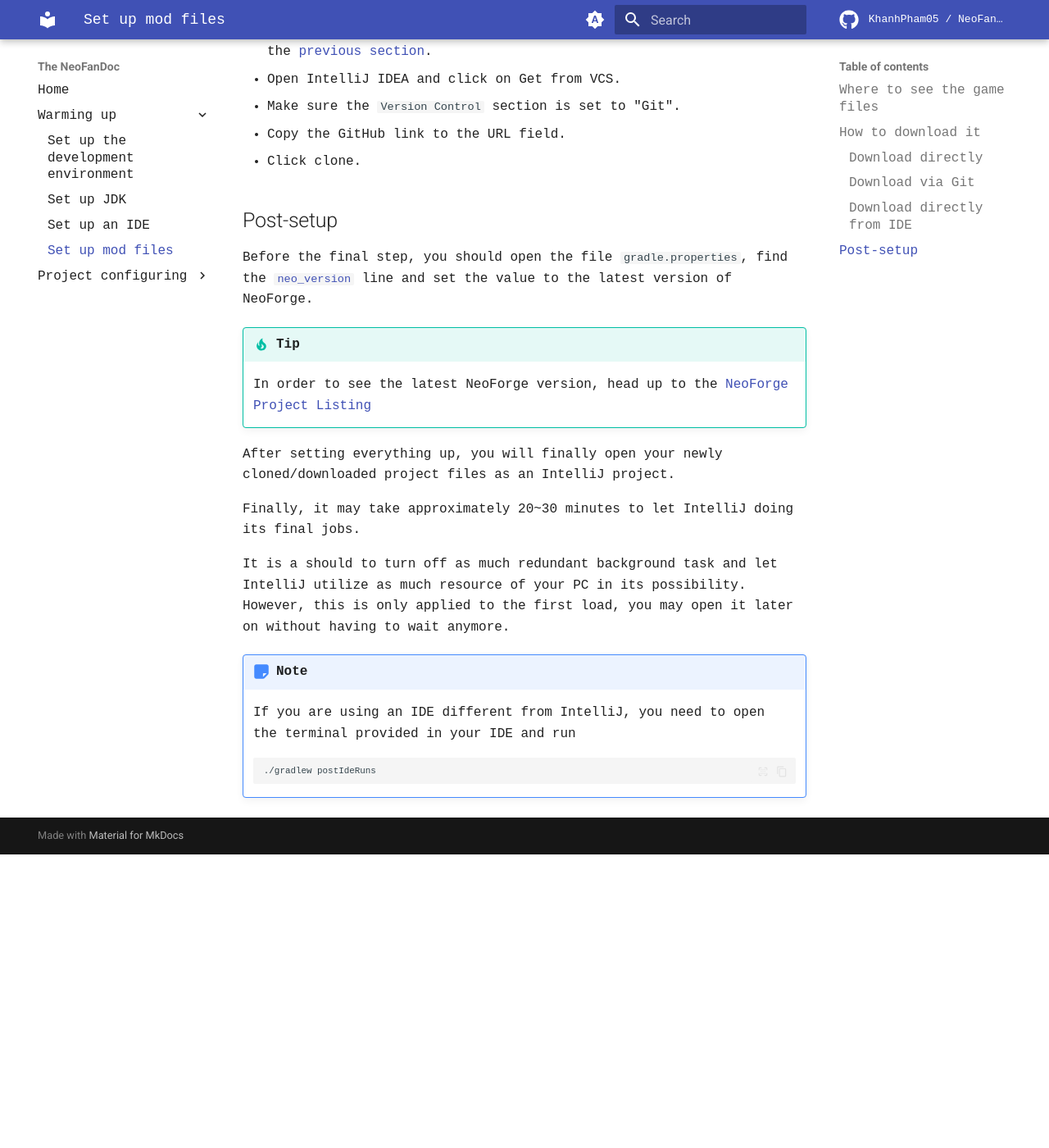
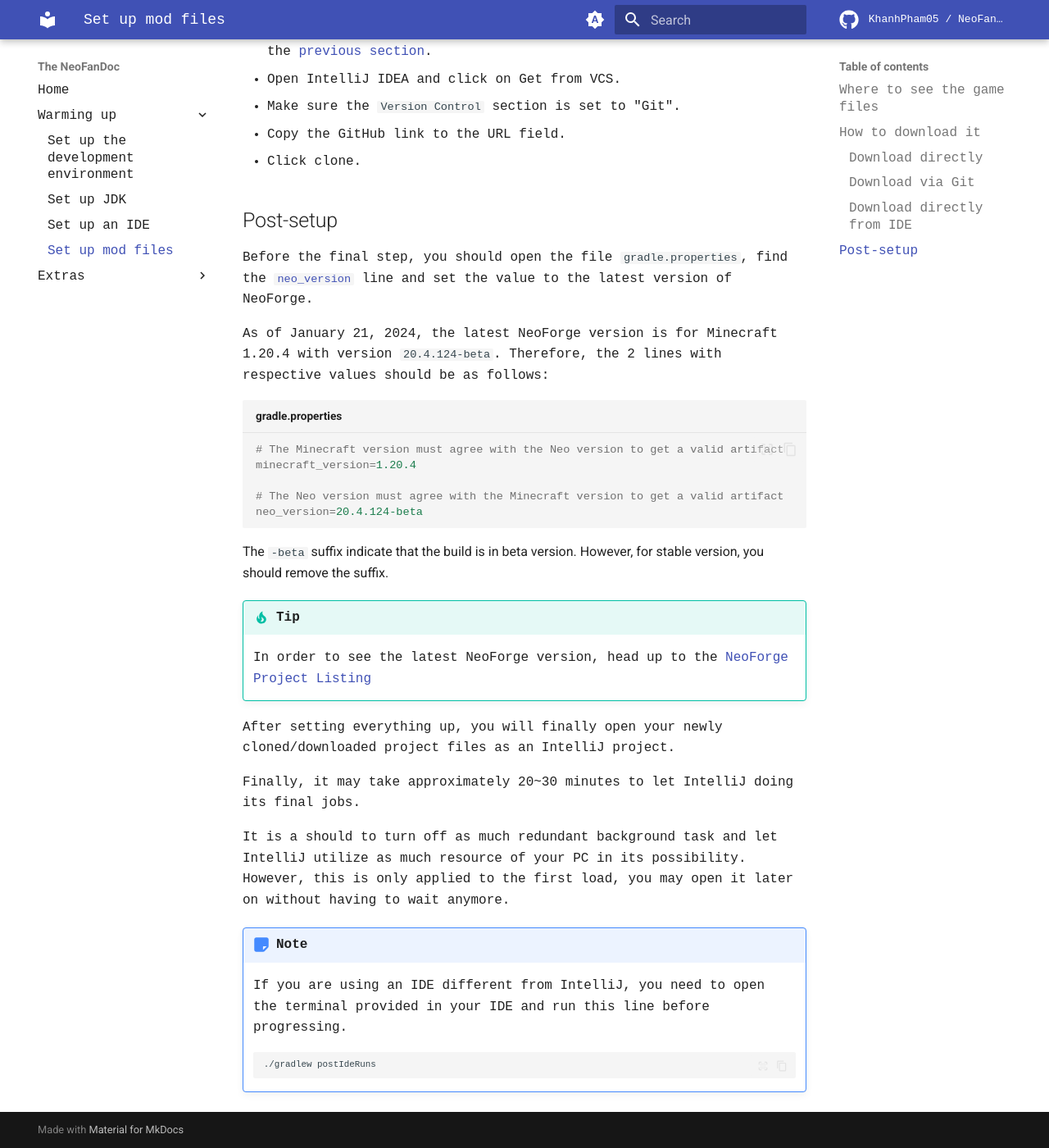
Before and after one commit to KhanhPham05/NeoFanDoc, an MkDocs documentation site: the page built from docs/a_setup/d_setup_mdk.md, in a window 1280 px wide and 1400 px high, scrolled down 2411 px. Shown: the whole window at 82% size. Built offline with MkDocs 1.6.1 and Material for MkDocs 9.7.7, drawn with Linux system fonts in a browser that asks for light colours; comment, search, counter and statistics services are not loaded; before the commit the page ends 3453 px from its top, so only the background shows below that.

Commit message:
gradle and mappings addition

````diff
--- a/docs/a_setup/d_setup_mdk.md
+++ b/docs/a_setup/d_setup_mdk.md
@@ -48,6 +48,19 @@
 ## Post-setup
 Before the final step, you should open the file `gradle.properties`, find the [`neo_version`](https://github.com/neoforged/MDK/blob/b54556b8ecf90694a09cd753b4e00460e6d3765f/gradle.properties#L19C1-L19C25) line and set the value to the latest version of NeoForge.
 
+As of January 21, 2024, the latest NeoForge version is for Minecraft 1.20.4 with version `20.4.124-beta`. Therefore, the 2 lines with respective values should be as follows:
+
+```properties title="gradle.properties"
+# The Minecraft version must agree with the Neo version to get a valid artifact
+minecraft_version=1.20.4
+
+# The Neo version must agree with the Minecraft version to get a valid artifact
+neo_version=20.4.124-beta
+```
+The `-beta` suffix indicate that the build is in beta version. However, for stable version,
+    you should remove the suffix.
+
+
 !!! tip
     In order to see the latest NeoForge version, head up to the [NeoForge Project Listing](https://projects.neoforged.net/neoforged/neoforge)
 
@@ -59,7 +72,7 @@
 It is a should to turn off as much redundant background task and let IntelliJ utilize as much resource of your PC in its possibility. However, this is only applied to the first load, you may open it later on without having to wait anymore.
 
 !!! note
-    If you are using an IDE different from IntelliJ, you need to open the terminal provided in your IDE and run
+    If you are using an IDE different from IntelliJ, you need to open the terminal provided in your IDE and run this line before progressing.
     ```
     ./gradlew postIdeRuns
     ```
--- a/docs/b_configure_project/a_config_gradle.md
+++ /dev/null
@@ -1 +0,0 @@
-# Configuring with Gradle
--- a/mkdocs.yaml
+++ b/mkdocs.yaml
@@ -52,5 +52,7 @@
       - Set up JDK: a_setup/b_setup_java.md
       - Set up an IDE: a_setup/c_setup_idea.md
       - Set up mod files: a_setup/d_setup_mdk.md
-  - Project configuring:
-      - Configuring with Gradle: b_configure_project/a_config_gradle.md
+  - Extras:
+      - Project Configuring:
+        - Configuring with Gradle: extra/config_gradle.md
+        - Mapping: extra/mapping.md
````
Also changed, not shown: docs/extra/config_gradle.md (added, +40 -0 lines), docs/extra/mapping.md (added, +49 -0 lines).
